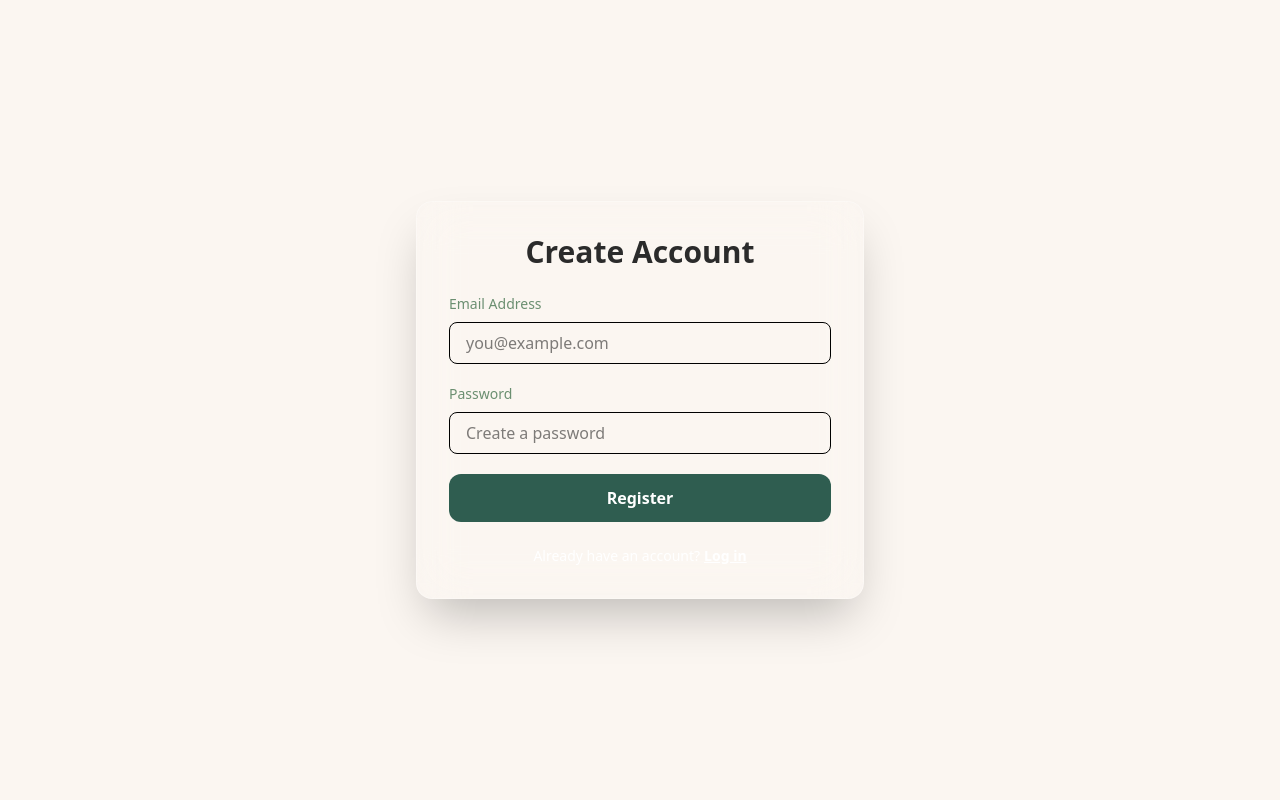
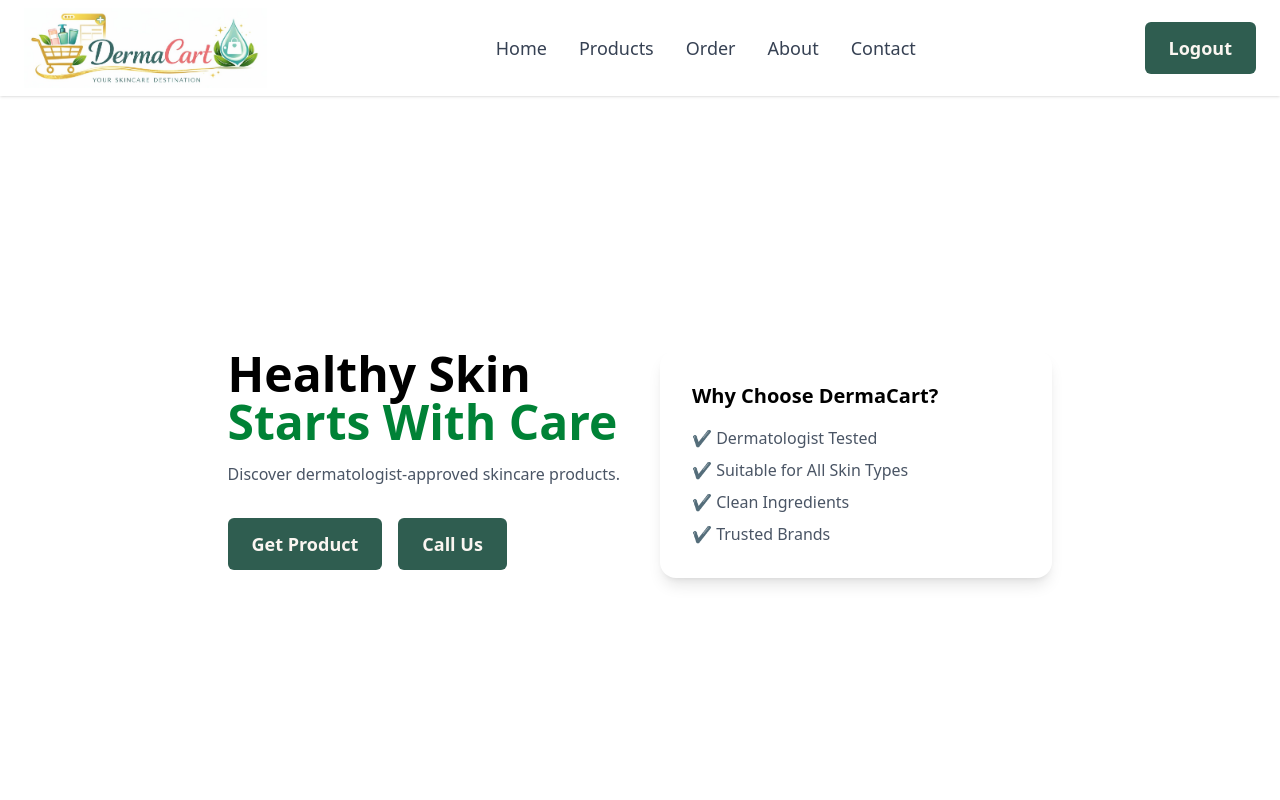
Before and after one commit to Shrilesh-Dhobale/icp12-group-project-4-react-dermacart-website, a React (Vite) app: page / in a window 1280 px wide. Shown: the top 800 px of the page. Built offline with nearby package versions, Linux system fonts and the light colour scheme.

Commit message:
Route alter

```diff
--- a/src/components/Button.jsx
+++ b/src/components/Button.jsx
@@ -1,6 +1,6 @@
 import React from 'react'
 const VARIANTS={
-    primary:"bg-[#2F5D50] text-[#E3E3E3]  font-semiBold cursor-pointer hover:shadow-lg "
+    primary:`bg-[#2f5d50] text-[#fbf6f1] font-semibold cursor-pointer hover:shadow-lg `
 }
 const SIZE={
     sm:"text-sm px-4 m-1 rounded-sm",
--- a/src/main.jsx
+++ b/src/main.jsx
@@ -20,8 +20,8 @@ root.render(
     <Routes>
 
       <Route path="/quiz" element={<Quiz />} />
-      <Route path="/" element={<Register/>} />
-      <Route path="/home" element={<Home/>} />
+      <Route path="/" element={<Home/>} />
+      <Route path="/register" element={<Register/>} />
        <Route path="/login" element={<Login/>} />
       <Route path="/about" element={<About/>} />
       <Route path="/products" element={<Products />} />
```
